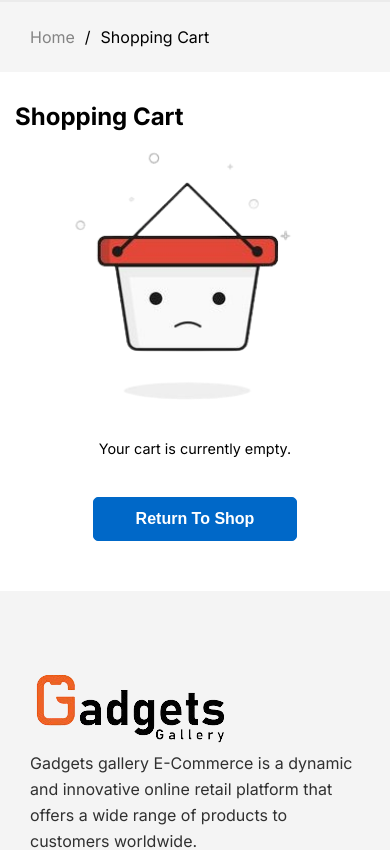
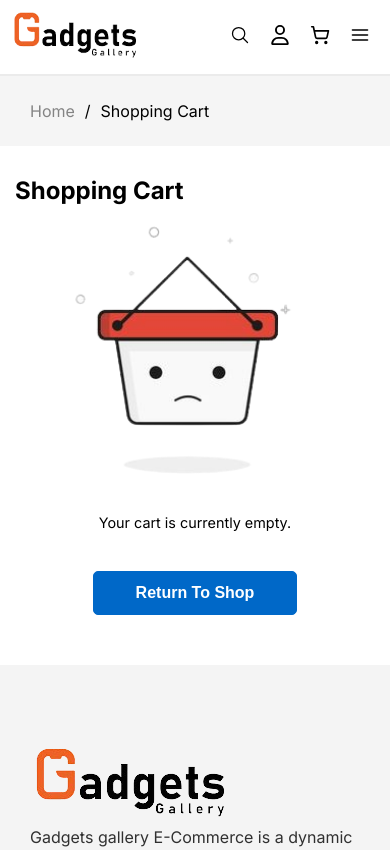
Before and after one commit to Adityo-dev/Gadget-gallery, a Next.js app: page /cart in a window 390 px wide. Shown: the top 850 px of the page. Built offline with nearby package versions, Linux system fonts and the light colour scheme.

Commit message:
navBar  responsive 70%[DONE]

```diff
--- a/src/shared/navigationBar/navigationBar.js
+++ b/src/shared/navigationBar/navigationBar.js
@@ -25,6 +25,7 @@ import { IoWatchOutline } from "react-icons/io5";
 import { PiSpeakerHifi } from "react-icons/pi";
 import { TbAperture } from "react-icons/tb";
 import { GoGift } from "react-icons/go";
+import { IoSearchOutline } from "react-icons/io5";
 
 const navData = [
   {
@@ -50,10 +51,21 @@ const navData = [
         },
       },
       {
+        info: {
+          icon: <IoSearchOutline />,
+          title: "search",
+          url: "",
+        },
+      },
+
+      {
         info: { icon: <FaRegUser />, title: "my account", url: "/" },
       },
       {
         info: { icon: <LuShoppingCart />, title: "my cart", url: "/cart" },
+      },
+      {
+        info: { icon: <LuAlignJustify />, title: "my cart", url: "" },
       },
     ],
 
@@ -398,6 +410,10 @@ const NavigationBar = () => {
                         ind > 0
                           ? styles.centerNavRightDataInfoContainer
                           : styles.centerNavRightDataInfoContainerNone
+                      } ${
+                        ind === 1 || ind === 4
+                          ? styles.centerNavRightDataInfoContainerLgNone
+                          : ""
                       }`}
                       key={ind}
                     >
--- a/src/shared/navigationBar/navigationBar.module.css
+++ b/src/shared/navigationBar/navigationBar.module.css
@@ -116,9 +116,17 @@
   gap: 8px;
 }
 
+.centerNavRightDataInfoContainerLgNone {
+  display: none;
+}
+
 .centerNavRightDataIcon {
   font-size: 22px;
   margin-top: 6px;
+}
+
+.LgStyle {
+  display: none;
 }
 
 .centerNavRightDataText {
@@ -276,17 +284,93 @@
 
 /* responsive css */
 @media screen and (max-width: 750px) {
-  /* Navigation bar Top section data style */
   .topNavAllDataContainer,
-  .centerNavAllDataContainer,
   .bottomNavAllDataContainer {
     display: none;
   }
 
   /* responsive css phone */
+  /* Navigation bar Center section data style */
+  .centerNavAllDataContainer {
+    padding: 10px 0 10px 10px;
+  }
+
+  .gadgetGalleryLogo {
+    max-width: 130px;
+    height: 50px;
+  }
+
+  .searchFieldContainer {
+    display: none;
+  }
+
+  .centerNavRightDataInfoContainerNone {
+    display: none;
+  }
+
+  .centerNavRightDataInfoContainerLgNone {
+    display: block;
+  }
+
+  /* .allCategories {
+    display: flex;
+    gap: 20px;
+    align-items: center;
+    text-wrap: nowrap;
+    text-transform: capitalize;
+    padding: 0 30px;
+    border-right: 1px solid #000000;
+    height: 50px;
+    border-radius: 0 2px 2px 0;
+  } */
+
+  /*
+  .angleDownIcon {
+    padding: 0 2px;
+  } */
+
+  /* .searchField {
+    width: 100%;
+    height: 50px;
+    background: transparent;
+    color: #353333;
+    border: none;
+    padding: 5px 20px;
+    font-size: 1rem;
+  } */
+  /*
+  .searchButton {
+    background-color: #0068c8;
+    color: #fff;
+    border: none;
+    padding: 17px 30px;
+    font-size: 0.9rem;
+    letter-spacing: 1px;
+    font-weight: 600;
+    text-transform: uppercase;
+    cursor: pointer;
+  } */
+
+  /* .searchButton:hover {
+    background-color: #1a74c9;
+  } */
+
+  .centerNavRightDataContainer {
+    display: flex;
+    gap: 20px;
+  }
+
+  .centerNavRightDataIcon {
+    font-size: 20px;
+    margin-top: 0px;
+  }
+
+  .centerNavRightDataText {
+    display: none;
+  }
 }
 
-@media screen and (min-width: 750px) and (max-width: 1179px) {
+@media screen and (min-width: 751px) and (max-width: 1179px) {
   /* Navigation bar Center section data style */
   .centerNavAllDataContainer {
     gap: 30px;
```
